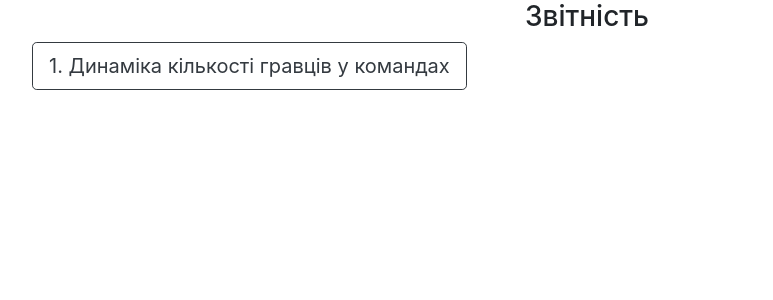
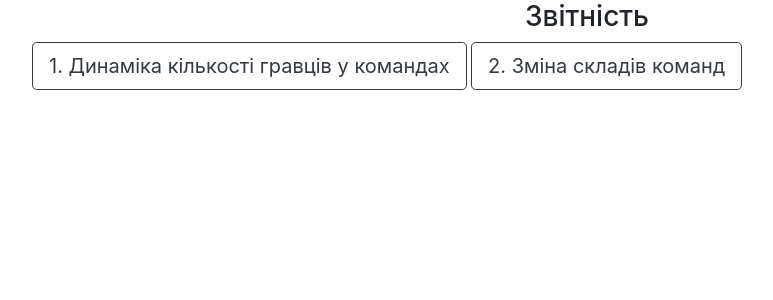
Before and after one commit to mxgolota/teamukraine, a Python web app: template admin/templates/reporting.html in a window 1280 px wide. Shown: the part 56-356 px from the top of the page, without its empty margins (53-826 px from the left). Run offline with Jinja, Linux system fonts and the light colour scheme; the template is opened without the code that fills it, so the values that code supplies are empty; some libraries are stand-ins or nearby versions.

Commit message:
Added link to 2 report
Added link to 2 report

```diff
--- a/admin/templates/reporting.html
+++ b/admin/templates/reporting.html
@@ -8,6 +8,9 @@
     <a href="{{ url_for('admin_bp.rep_players_count_dynamics') }}" class="btn btn-outline-dark btn-lg">
         1. Динаміка кількості гравців у командах
     </a>
+    <a href="{{ url_for('admin_bp.rep_clubs_membership_changes') }}" class="btn btn-outline-dark btn-lg">
+        2. Зміна складів команд
+    </a>
 
     </div>
 </div>
```
